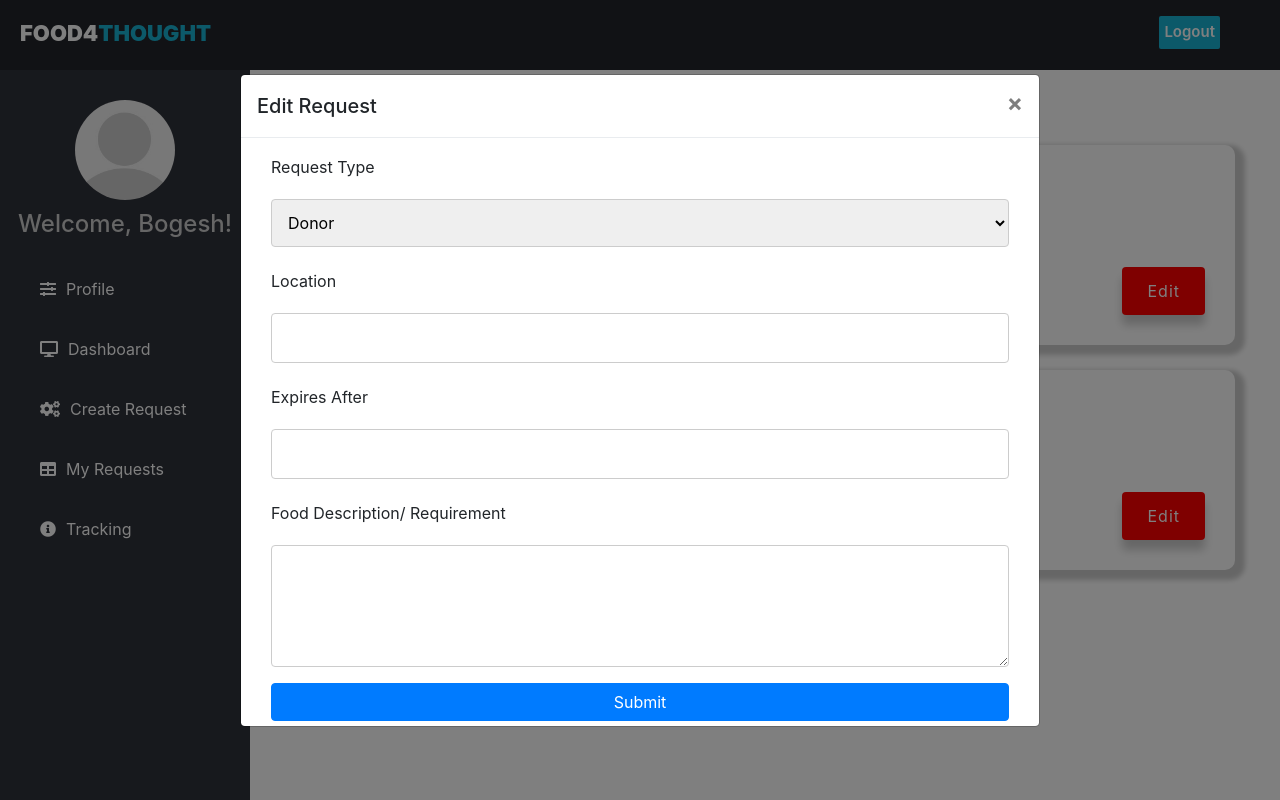
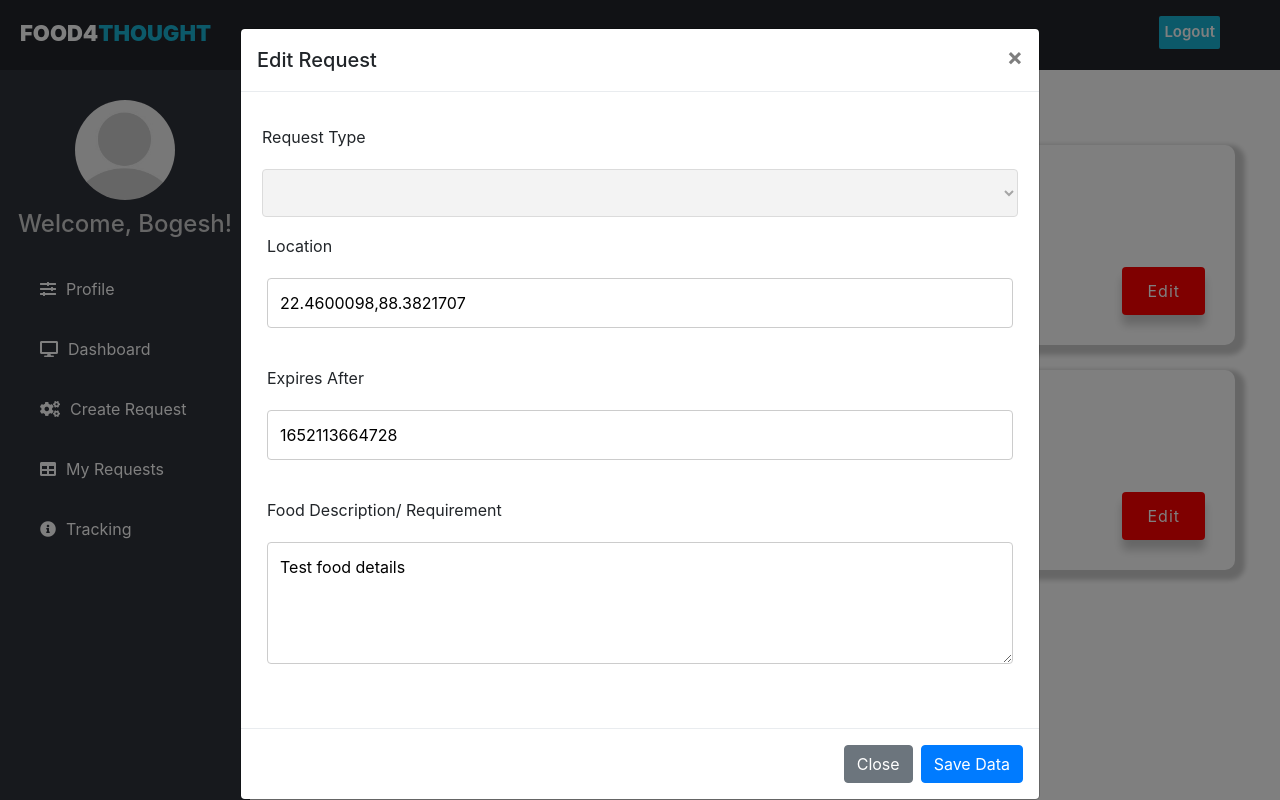
Before and after one commit to pAutowall/500-crore-wala-app, a PHP site: page /dashboard.php?myrequest=true in a window 1280 px wide, after a click on "Edit". Run offline with PHP 8.4, Linux system fonts and the light colour scheme; a user stored in the database is signed in; data comes from the database, SQL or seed files in the repository; data that the repository does not hold is empty; some libraries are stand-ins or nearby versions.

Commit message:
Edit stuff

```diff
--- a/dashboard.php
+++ b/dashboard.php
@@ -87,7 +87,8 @@ if(mysqli_num_rows($select) > 0){
                         <h6><?php echo $rows['location']; ?></h6>
                         <h2><?php echo $rows['foodDetails']; ?></h2>
                         <?php if($rows['donorId']==$_SESSION['id']) { ?>
-                                <button class="btn btn-apply-edit" id="editButton" data-toggle="modal" data-target="#editModal">Edit</button>
+                                <?php $ajaxData = $rows?>
+                                <button class="btn btn-apply-edit" id="editButton" data-toggle="modal" data-target="#editModal" data-ajax-data="<?php echo htmlentities(json_encode($ajaxData)) ?>" >Edit</button>
                         <?php } else { ?>
                                 <?php $ajaxData = ['foodDisplayId' => $rows['foodDisplayId'], 'foodId' => $rows['foodId']]?>
                                 <button class="btn btn-apply-edit" id="applyButton" data-toggle="modal" data-target="#applyModal" data-ajax-data="<?php echo htmlentities(json_encode($ajaxData)) ?>" >Apply</button>
@@ -144,33 +145,36 @@ if(mysqli_num_rows($select) > 0){
                     <span aria-hidden="true">&times;</span>
                     </button>
                 </div>
-            <div class="form-group" id="editrequestmodal">
+                <div class="modal-body">
+                    <form>
+                        <div class="form-group" id="editRequestModal">
                             <label for="requestType">Request Type</label>
 
-                    <select name="request" id="requestType">
+                            <select name="request" id="requestType" disabled>
                                 <option value="donor">Donor</option>
                                 <option value="reciever">Reciever</option>
                             </select>
 
-                </div>
-                <div class="form-group" id="editrequestmodal">
+                            <div class="form-group editrequestmodal">
                                 <label for="location">Location</label>
                                 <input id="location" type="text" name="location">
                             </div>
-                <div class="form-group" id="editrequestmodal">
+                            <div class="form-group editrequestmodal">
                                 <label for="expiry">Expires After</label>
                                 <input id="expiry" type="text" name="expiry">
                             </div>
-                <div class="form-group" id="editrequestmodal">
+                            <div class="form-group editrequestmodal">
                                 <label for="foodDescription">Food Description/ Requirement</label>
                                 <textarea id="foodDescription" name="foodDescription" rows="4" cols="50"></textarea>
                             </div>
-                <div class="form-group m-0" id="editrequestmodal">
-                    <button type="submit" class="btn btn-primary btn-block">
-                        Submit
-                    </button>
                         </div>
+                    </form>
                 </div>
+                <div class="modal-footer">
+                    <button type="button" class="btn btn-secondary" data-dismiss="modal">Close</button>
+                    <button class="btn btn-primary editrequestmodal" id="editModalSubmit" type="button" class="btn btn-primary">Save Data</button>
+                </div>
+
         </div>
     </div>
     <nav class="mobile-nav">
--- a/js/dashboardPage.js
+++ b/js/dashboardPage.js
@@ -12,11 +12,41 @@ $("#applyModal").on("show.bs.modal", function (event) {
     modal.find(".modal-body input").val(ajaxData.foodDisplayId);
     modal.find("#applyModalSubmit").data(ajaxData);
 });
+
+$("#editModal").on("show.bs.modal", function (event) {
+    var button = $(event.relatedTarget); // Button that triggered the modal
+    var ajaxData = button.data("ajax-data"); // Extract info from data-* attributes
+    // If necessary, you could initiate an AJAX request here (and then do the updating in a callback).
+    // Update the modal's content. We'll use jQuery here, but you could use a data binding library or other methods instead.
+    var modal = $(this);
+    modal.find("#requestType").val(ajaxData.requestType);
+    modal.find("#location").val(ajaxData.location);
+    modal.find("#expiry").val(ajaxData.expiry);
+    modal.find("#foodDescription").val(ajaxData.foodDetails.replace("<br>", /\n/g));
+});
+
 $("#applyModal #applyModalSubmit").click(function () {
+    var modal = $("#applyModal");
+
     let foodId = $(this).data().foodId;
-    let message = $("textarea").val().replace(/\n/g, "<br>");
-    console.log(foodId, message);
-    $.post("applypage.php", { foodId: foodId, message: message }, function (result) {
+    let message = modal.find("textarea").val().replace(/\n/g, "<br>");
+
+    $.post("api.php", { foodId: foodId, message: message, actionType: "applypage" }, function (result) {
         console.log(result);
     });
 });
+
+$("#editModal #editModalSubmit").click(function () {
+    var modal = $("#editModal");
+    let foodId = $(this).data().foodId;
+    // let message = modal.val().replace(/\n/g, "<br>");
+
+    var requestType = modal.find("#requestType").val();
+    var location = modal.find("#location").val();
+    var expiry = modal.find("#expiry").val();
+    var foodDetails = modal.find("#foodDescription").val().replace(/\n/g, "<br>");
+
+    $.post("api.php", { foodId: foodId, message: message, actionType: "editModal" }, function (result) {
+        console.log(result);
+    });
+});
```
Also changed, not shown: api.php (added, +42 -0 lines), applypage.php (deleted, +0 -32 lines). Lines whose indentation alone changed are shown as unchanged.
